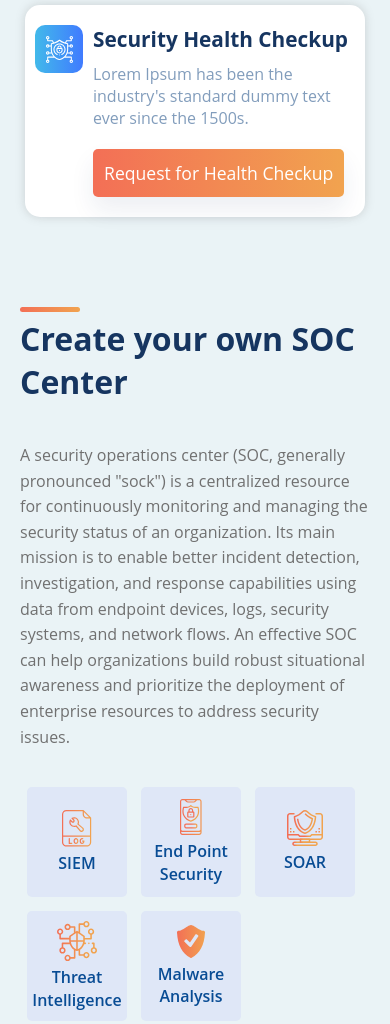
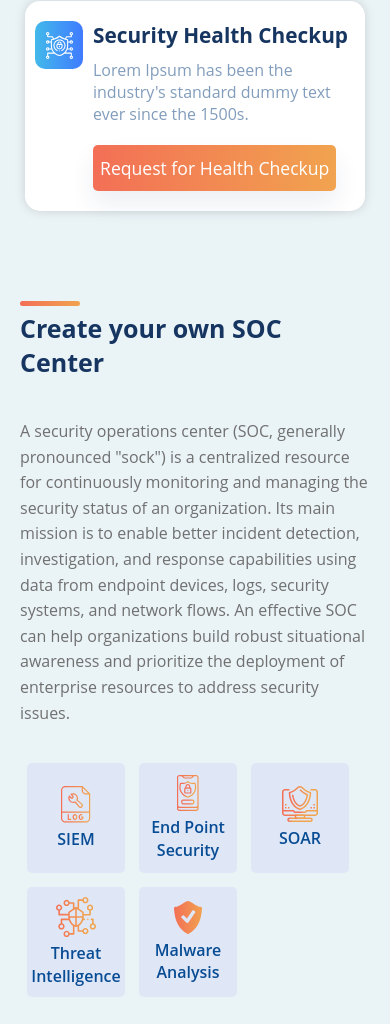
Before and after one commit to mooncoderz/aspire.io, a plain HTML site: page index.html in a window 390 px wide. Shown: the part 1272-2296 px from the top of the page. Drawn offline with Linux system fonts and the light colour scheme.

Commit message:
some changes

```diff
--- a/css/mobile500.css
+++ b/css/mobile500.css
@@ -9,12 +9,20 @@
 }
 }
 
+
+
+
+.top-center-before,
+.top-left-before {
+  font-size: 25px;
+}
 .header__navbar ul {
   margin-top: 30px;
 }
 .header__navbar ul a {
   padding: 15px 0 !important;
 }
+
 
 /* Hero Section  */
 .hero h1 {
@@ -32,7 +40,9 @@
 .side-icons {
   transform: translateY(-110px);
 }
-
+.categories .container .item {
+  width: 100%;
+}
 .categories .container .item .icon {
   min-width: 48px;
   height: 48px;
@@ -42,7 +52,7 @@
   font-size: 1.3rem;
 }
 .categories .btn-gradient {
-  padding: 12px 11px;
+  padding: 11px 7px;
 }
 .about .container {
   padding-top: 0;
@@ -54,7 +64,9 @@
   margin-top: 30px;
   width: 100%;
 }
-
+.about .left .items .item {
+  Width: 28%;
+}
 .security h1 {
   font-size: 1.7rem;
 }
@@ -79,3 +91,10 @@
 .security .row .item .btns {
   margin-top: 50px;
 }
+.navigation .navbtn {
+  padding: 11px 11px;
+  margin: 5px 4px;
+}
+.training .container > p {
+  padding: 0;
+}
```
